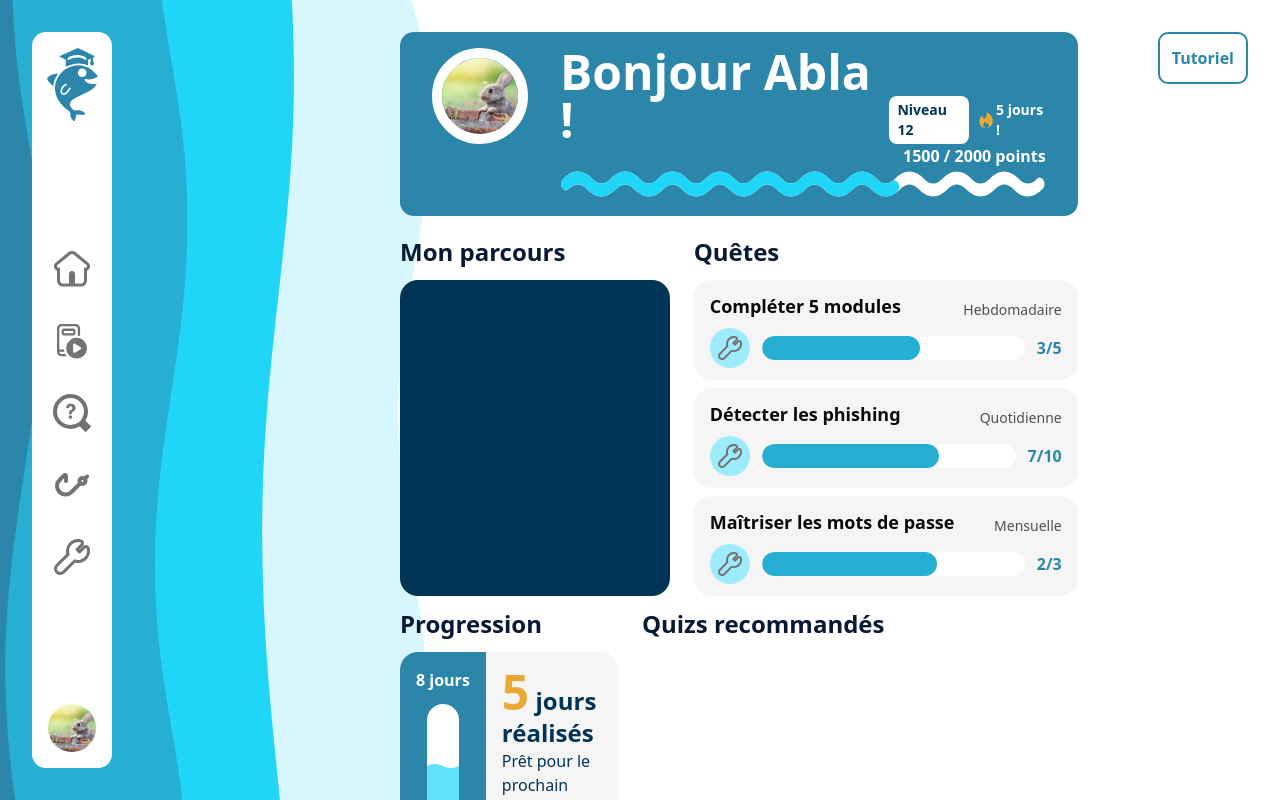
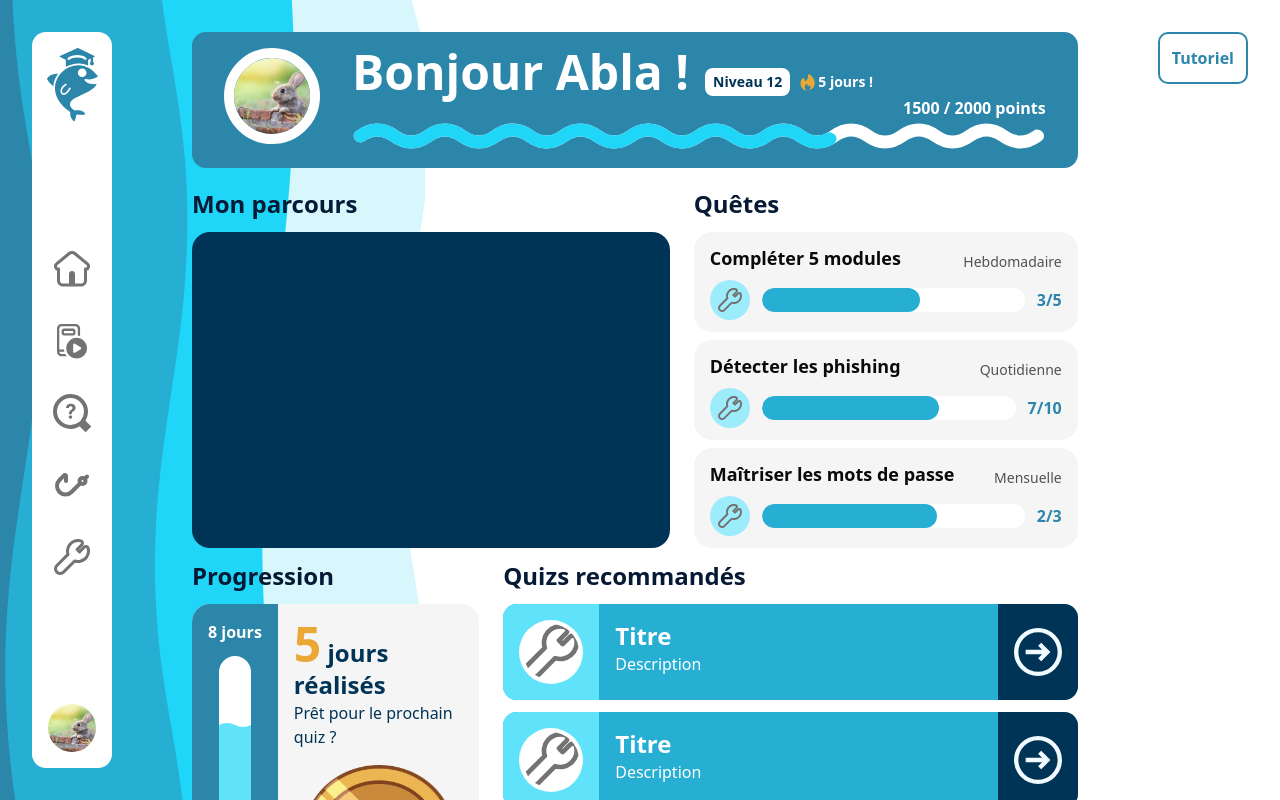
Before and after one commit to SHAfoin/learn-and-phish, a Next.js app: page /app in a window 1280 px wide. Shown: the top 800 px of the page. Built offline with nearby package versions, Linux system fonts and the light colour scheme.

Commit message:
feat(QuizWidget): add new component for quiz display and update layout

```diff
--- a/app/app/layout.tsx
+++ b/app/app/layout.tsx
@@ -10,7 +10,7 @@ export default function Layout({ children }: { children: React.ReactNode }) {
         className="fixed -left-[300px] -top-[100px] -z-10 pointer-events-none"
       />
       <Sidebar></Sidebar>
-      <div className="pl-100 py-8 flex gap-20 pr-8">
+      <div className="pl-[15%] py-8 flex gap-20 pr-8">
         {children}
         <TutorielButton />
       </div>
--- a/app/app/page.tsx
+++ b/app/app/page.tsx
@@ -62,6 +62,8 @@ export default function page() {
           <h2 className="text-2xl text-ocean-950 font-bold">
             Quizs recommandés
           </h2>
+          <QuizWidget />
+          <QuizWidget />
         </div>
       </div>
     </div>
--- /dev/null
+++ b/components/QuizWidget.tsx
@@ -0,0 +1,22 @@
+export default function QuizWidget() {
+  const iconUrl = "/svg/icons/admin.svg";
+
+  return (
+    <div className="bg-ocean-600 flex w-full rounded-xl overflow-hidden">
+      <div className="bg-ocean-400 p-4 flex items-center justify-center relative">
+        <img
+          src={iconUrl}
+          alt="Quiz icon"
+          className="w-16 h-16 bg-white p-1 rounded-full"
+        />
+      </div>
+      <div className="flex-1 text-white  p-4">
+        <h2 className="font-bold text-2xl">Titre</h2>
+        <p>Description</p>
+      </div>
+      <div className="bg-ocean-900 flex items-center justify-center p-4 relative ">
+        <img src="/svg/icons/arrow.svg" alt="Flèche" className="w-12 h-12" />
+      </div>
+    </div>
+  );
+}
```
Also changed, not shown: public/svg/icons/arrow.svg (added).
